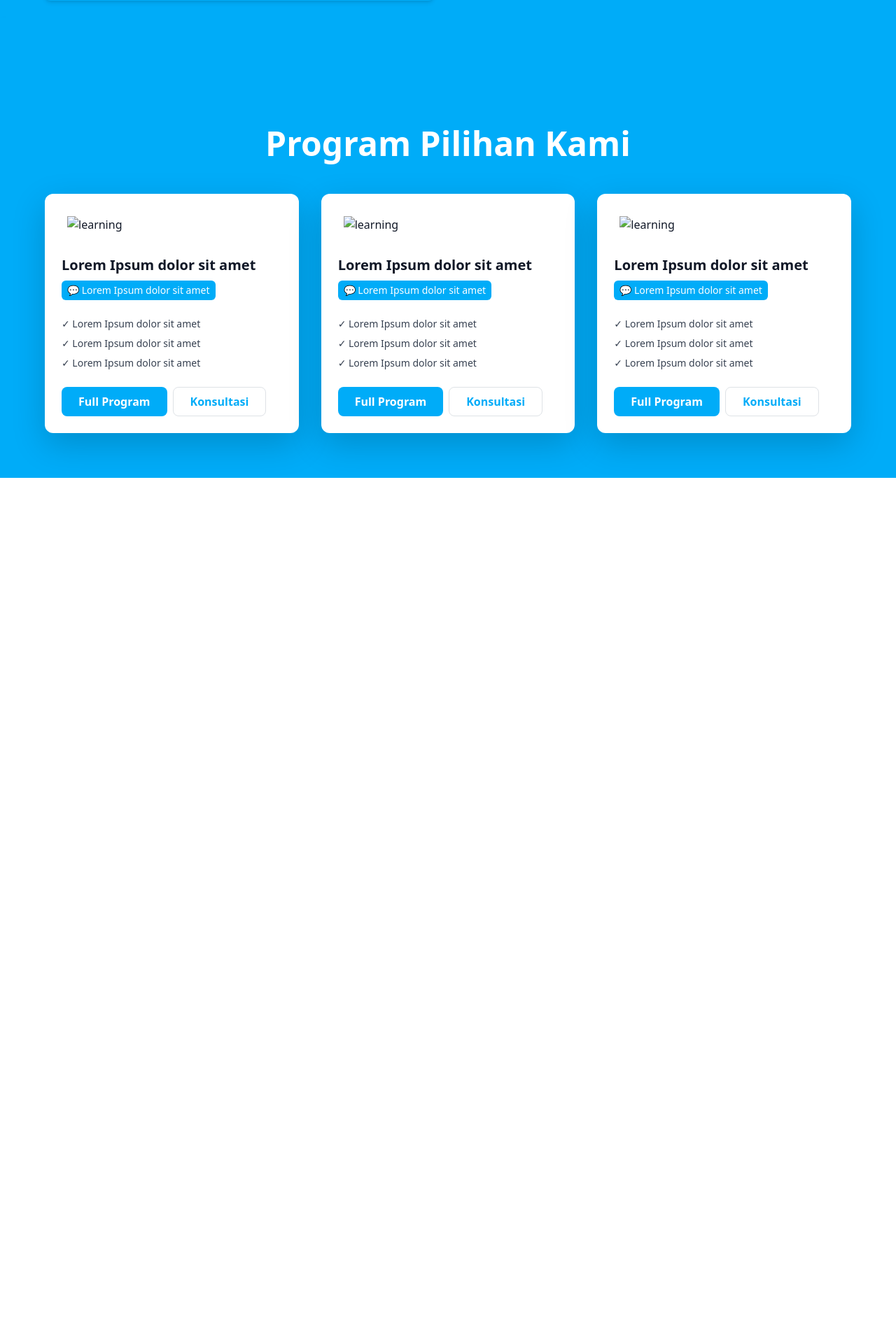
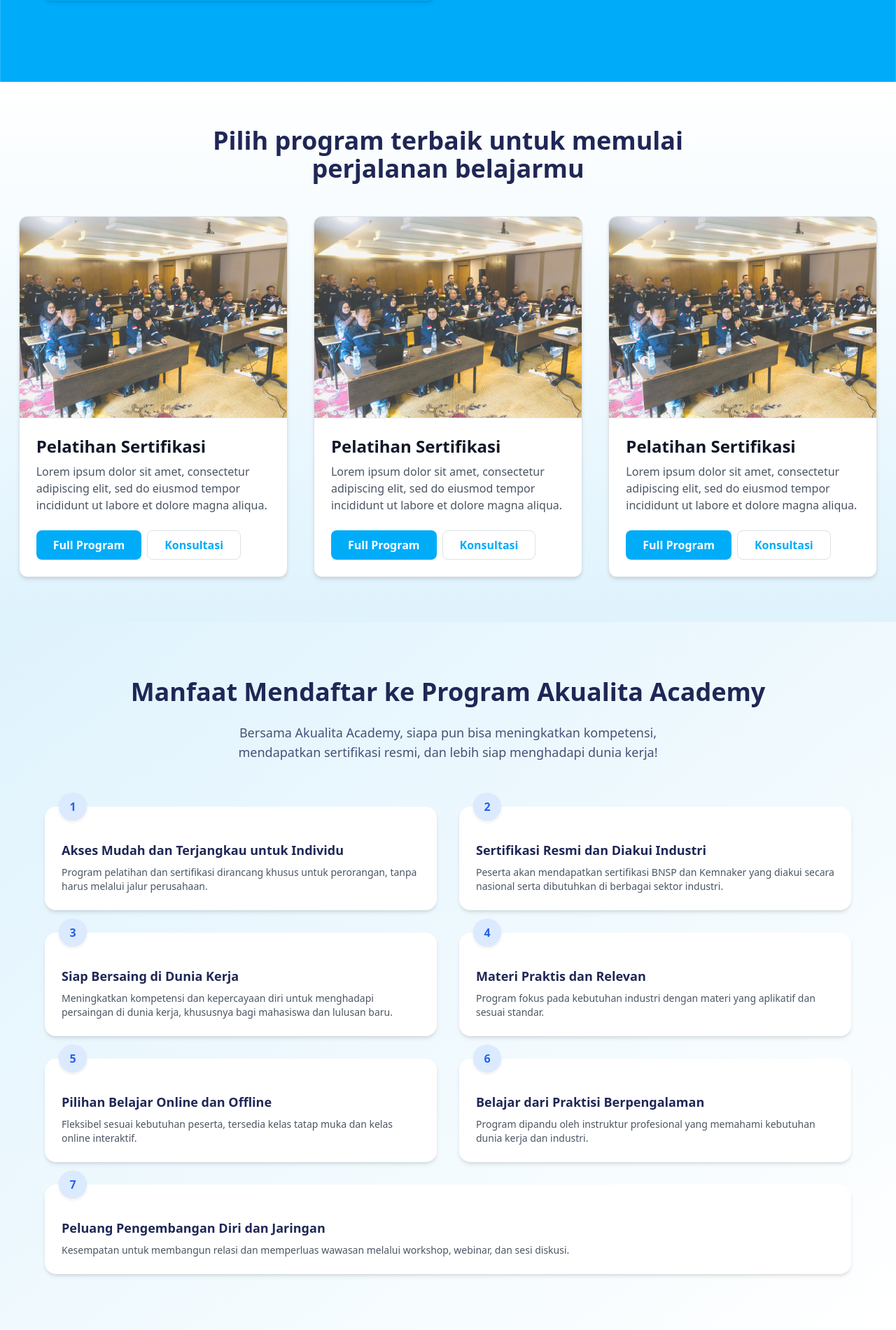
Before and after one commit to yogaacor/Akualita-academy, a Laravel app: page / in a window 1280 px wide. Shown: the part 771-2672 px from the top of the page at 70% size. Before the commit the page ends 1454 px from the top, so only its background shows below. Run offline with Laravel 12, Linux system fonts and the light colour scheme; some libraries are stand-ins or nearby versions.

Commit message:
update navbar & home

```diff
--- a/resources/views/includes/navbar.blade.php
+++ b/resources/views/includes/navbar.blade.php
@@ -10,16 +10,16 @@
       <span class=" text-base">Program</span>
     </li>
     <li class="cursor-pointer hover:text-[#00ACF8] transition duration-300">
-      <span class=" text-base">Kenapa AKUALITA ACADEMY?</span>
+      <span class=" text-base">Tentang Akualita Academy</span>
     </li>
     <li class="cursor-pointer hover:text-[#00ACF8] transition duration-300">
-      <span class=" text-base">Industry</span>
+      <span class=" text-base">Industri</span>
     </li>
     <li class="cursor-pointer hover:text-[#00ACF8] transition duration-300">
-      <span class=" text-base">Community</span>
+      <span class=" text-base">Komunitas</span>
     </li>
     <button class="border-2 border-[#00ACF8] text-[#00ACF8] text-base px-4 py-1.5 rounded-md hover:bg-[#00ACF8] hover:shadow-md hover:text-white transition duration-300">
-      Free Course
+      Kursus Gratis
     </button>
   </ul>
 </nav>
--- a/resources/views/pages/home.blade.php
+++ b/resources/views/pages/home.blade.php
@@ -1,11 +1,9 @@
 @extends('layout.app')
-
-@section('title', 'Akualita Academy - Main')
-
+@section('title', 'Akualita Academy - About')
 @section('content')
 
 <!-- Bagian 1 halaman utama -->
-<section class="w-full min-h-screen text-white pt-14 pb-10 px-6 md:px-16" style="background-image: url('{{ asset('storage/Bg/bg-utama-2.png') }}'); background-size: cover; background-position: center;">
+<section class="w-full min-h-screen text-white pt-14 pb-10 px-6 md:px-16" style="background-image: url('{{ asset('storage/Bg/bg-utama-9-2.png') }}'); background-size: cover; background-position: center;">
   <div class="grid grid-cols-1 md:grid-cols-2 gap-10 items-center max-w-7xl mx-auto w-full">
 
     <!-- Kiri: Teks -->
@@ -37,29 +35,28 @@
 
 
 <!-- Bagian 2 halaman utama -->
-<section class="bg-[#00ACF8] py-16 px-6 md:px-16">
-  <h2 class="text-3xl md:text-5xl font-bold text-center mb-12 text-white">Program Pilihan Kami</h2>
+<section class=" pt-16 pb-16 bg-gradient-to-b from-white to-[#DFF3FD]">
+  <div class="max-w-7xl mx-auto px-4">
+    <h2 class="text-3xl md:text-4xl font-bold text-center mb-6 text-[#1F2756] pb-4">Pilih program terbaik untuk memulai <br> perjalanan belajarmu</h2>
+    {{-- <p class="justify-center text-center font-medium text-lg text-[#1F2756] mb-6">Mulai perjalanan belajarmu dengan program terbaik dari kami.</p> --}}
+    <div class="grid grid-cols-1 md:grid-cols-3 gap-8">
 
-  <div class="grid grid-cols-1 md:grid-cols-3 gap-8 max-w-7xl mx-auto">
+    <div class="max-w-sm mx-auto bg-white rounded-xl shadow-md overflow-hidden border">
+      <!-- Gambar dan Header -->
+      <div class="relative">
+        <img src="{{ asset('storage/main/Pelatihan sertifikasi.jpeg') }}" alt="Banner" class="w-full h-auto opacity-80 border-b">
+      </div>
 
-    <!-- Card 1 -->
-    <div class="bg-white shadow-lg rounded-xl p-6 flex flex-col justify-between">
-      <div>
-        <div class="flex items-center mb-4">
-          <div class=" p-2 rounded-md">
-            <img src="" alt="learning" />
-          </div>
-        </div>
-        <h3 class="text-xl font-bold text-gray-900 mb-2">Lorem Ipsum dolor sit amet</h3>
-        <span class="inline-block bg-[#00ACF8] text-white text-sm font-medium px-2 py-1 rounded mb-4">
-          💬 Lorem Ipsum dolor sit amet
-        </span>
-        <ul class="space-y-2 text-sm text-gray-700">
-          <li>✓ Lorem Ipsum dolor sit amet</li>
-          <li>✓ Lorem Ipsum dolor sit amet</li>
-          <li>✓ Lorem Ipsum dolor sit amet</li>
-        </ul>
-      </div>
+      <!-- Konten -->
+      <div class="p-4">
+        <h2 class="text-2xl font-bold text-gray-900 mb-2">
+          Pelatihan Sertifikasi
+        </h2>
+
+        <!-- Tanggal & Waktu -->
+        <p class="text-base text-gray-600 mb-4">Lorem ipsum dolor sit amet, consectetur adipiscing elit, sed do eiusmod tempor incididunt ut labore et dolore magna aliqua. </p>
+
+        <!-- Tombol -->
         <div class="mt-6">
           <div class="flex gap-2">
             <button class="bg-[#00ACF8] text-white px-4 py-2 rounded-lg font-semibold">Full Program</button>
@@ -67,25 +64,26 @@
           </div>
         </div>
       </div>
+    </div>
+
 
     <!-- Card 2 -->
-    <div class="bg-white shadow-lg rounded-xl p-6 flex flex-col justify-between">
-      <div>
-        <div class="flex items-center mb-4">
-          <div class=" p-2 rounded-md">
-            <img src="" alt="learning" />
+    <div class="max-w-sm mx-auto bg-white rounded-xl shadow-md overflow-hidden border">
+      <!-- Gambar dan Header -->
+      <div class="relative">
+        <img src="{{ asset('storage/main/Pelatihan sertifikasi.jpeg') }}" alt="Banner" class="w-full h-auto opacity-80 border-b">
       </div>
-        </div>
-        <h3 class="text-xl font-bold text-gray-900 mb-2">Lorem Ipsum dolor sit amet</h3>
-        <span class="inline-block bg-[#00ACF8] text-white text-sm font-medium px-2 py-1 rounded mb-4">
-          💬 Lorem Ipsum dolor sit amet
-        </span>
-        <ul class="space-y-2 text-sm text-gray-700">
-          <li>✓ Lorem Ipsum dolor sit amet</li>
-          <li>✓ Lorem Ipsum dolor sit amet</li>
-          <li>✓ Lorem Ipsum dolor sit amet</li>
-        </ul>
-      </div>
+
+      <!-- Konten -->
+      <div class="p-4">
+        <h2 class="text-2xl font-bold text-gray-900 mb-2">
+          Pelatihan Sertifikasi
+        </h2>
+
+        <!-- Tanggal & Waktu -->
+        <p class="text-base text-gray-600 mb-4">Lorem ipsum dolor sit amet, consectetur adipiscing elit, sed do eiusmod tempor incididunt ut labore et dolore magna aliqua. </p>
+
+        <!-- Tombol -->
         <div class="mt-6">
           <div class="flex gap-2">
             <button class="bg-[#00ACF8] text-white px-4 py-2 rounded-lg font-semibold">Full Program</button>
@@ -93,25 +91,25 @@
           </div>
         </div>
       </div>
+    </div>
 
     <!-- Card 3 -->
-    <div class="bg-white shadow-lg rounded-xl p-6 flex flex-col justify-between">
-      <div>
-        <div class="flex items-center mb-4">
-          <div class=" p-2 rounded-md">
-            <img src="" alt="learning" />
+    <div class="max-w-sm mx-auto bg-white rounded-xl shadow-md overflow-hidden border">
+      <!-- Gambar dan Header -->
+      <div class="relative">
+        <img src="{{ asset('storage/main/Pelatihan sertifikasi.jpeg') }}" alt="Banner" class="w-full h-auto opacity-80 border-b">
       </div>
-        </div>
-        <h3 class="text-xl font-bold text-gray-900 mb-2">Lorem Ipsum dolor sit amet</h3>
-        <span class="inline-block bg-[#00ACF8] text-white text-sm font-medium px-2 py-1 rounded mb-4">
-          💬 Lorem Ipsum dolor sit amet
-        </span>
-        <ul class="space-y-2 text-sm text-gray-700">
-          <li>✓ Lorem Ipsum dolor sit amet</li>
-          <li>✓ Lorem Ipsum dolor sit amet</li>
-          <li>✓ Lorem Ipsum dolor sit amet</li>
-        </ul>
-      </div>
+
+      <!-- Konten -->
+      <div class="p-4">
+        <h2 class="text-2xl font-bold text-gray-900 mb-2">
+          Pelatihan Sertifikasi
+        </h2>
+
+        <!-- Tanggal & Waktu -->
+        <p class="text-base text-gray-600 mb-4">Lorem ipsum dolor sit amet, consectetur adipiscing elit, sed do eiusmod tempor incididunt ut labore et dolore magna aliqua. </p>
+
+        <!-- Tombol -->
         <div class="mt-6">
           <div class="flex gap-2">
             <button class="bg-[#00ACF8] text-white px-4 py-2 rounded-lg font-semibold">Full Program</button>
@@ -119,13 +117,97 @@
           </div>
         </div>
       </div>
+    </div>
 
+    </div>
   </div>
 </section>
 
+<section class="bg-gradient-to-br from-[#DFF3FD] to-white py-20 px-6 md:px-16">
+  <div class="max-w-7xl mx-auto text-[#1F2756]">
 
+    <!-- Heading -->
+    <h2 class="text-3xl md:text-4xl font-bold text-center mb-4">
+      Manfaat Mendaftar ke Program Akualita Academy
+    </h2>
+    <p class="text-center text-lg text-[#1F2756]/80 mb-16 max-w-2xl mx-auto">
+      Bersama Akualita Academy, siapa pun bisa meningkatkan kompetensi, mendapatkan sertifikasi resmi, dan lebih siap menghadapi dunia kerja!
+    </p>
 
+    <!-- Grid Benefit Items -->
+    <div class="grid md:grid-cols-2 gap-8">
+      <!-- Reusable Item Card -->
+      <div class="group relative bg-white p-6 rounded-2xl shadow-md hover:shadow-xl transition transform hover:-translate-y-1">
+        <div class="absolute -top-5 left-5 w-10 h-10 bg-blue-100 text-blue-600 font-bold rounded-full flex items-center justify-center shadow-sm">
+          1
+        </div>
+        <h3 class="text-lg font-semibold mb-2 pt-4">Akses Mudah dan Terjangkau untuk Individu</h3>
+        <p class="text-gray-600 text-sm">
+          Program pelatihan dan sertifikasi dirancang khusus untuk perorangan, tanpa harus melalui jalur perusahaan.
+        </p>
+      </div>
 
+      <div class="group relative bg-white p-6 rounded-2xl shadow-md hover:shadow-xl transition transform hover:-translate-y-1">
+        <div class="absolute -top-5 left-5 w-10 h-10 bg-blue-100 text-blue-600 font-bold rounded-full flex items-center justify-center shadow-sm">
+          2
+        </div>
+        <h3 class="text-lg font-semibold mb-2 pt-4">Sertifikasi Resmi dan Diakui Industri</h3>
+        <p class="text-gray-600 text-sm">
+          Peserta akan mendapatkan sertifikasi BNSP dan Kemnaker yang diakui secara nasional serta dibutuhkan di berbagai sektor industri.
+        </p>
+      </div>
 
+      <div class="group relative bg-white p-6 rounded-2xl shadow-md hover:shadow-xl transition transform hover:-translate-y-1">
+        <div class="absolute -top-5 left-5 w-10 h-10 bg-blue-100 text-blue-600 font-bold rounded-full flex items-center justify-center shadow-sm">
+          3
+        </div>
+        <h3 class="text-lg font-semibold mb-2 pt-4">Siap Bersaing di Dunia Kerja</h3>
+        <p class="text-gray-600 text-sm">
+          Meningkatkan kompetensi dan kepercayaan diri untuk menghadapi persaingan di dunia kerja, khususnya bagi mahasiswa dan lulusan baru.
+        </p>
+      </div>
+
+      <div class="group relative bg-white p-6 rounded-2xl shadow-md hover:shadow-xl transition transform hover:-translate-y-1">
+        <div class="absolute -top-5 left-5 w-10 h-10 bg-blue-100 text-blue-600 font-bold rounded-full flex items-center justify-center shadow-sm">
+          4
+        </div>
+        <h3 class="text-lg font-semibold mb-2 pt-4">Materi Praktis dan Relevan</h3>
+        <p class="text-gray-600 text-sm">
+          Program fokus pada kebutuhan industri dengan materi yang aplikatif dan sesuai standar.
+        </p>
+      </div>
+
+      <div class="group relative bg-white p-6 rounded-2xl shadow-md hover:shadow-xl transition transform hover:-translate-y-1">
+        <div class="absolute -top-5 left-5 w-10 h-10 bg-blue-100 text-blue-600 font-bold rounded-full flex items-center justify-center shadow-sm">
+          5
+        </div>
+        <h3 class="text-lg font-semibold mb-2 pt-4">Pilihan Belajar Online dan Offline</h3>
+        <p class="text-gray-600 text-sm">
+          Fleksibel sesuai kebutuhan peserta, tersedia kelas tatap muka dan kelas online interaktif.
+        </p>
+      </div>
+
+      <div class="group relative bg-white p-6 rounded-2xl shadow-md hover:shadow-xl transition transform hover:-translate-y-1">
+        <div class="absolute -top-5 left-5 w-10 h-10 bg-blue-100 text-blue-600 font-bold rounded-full flex items-center justify-center shadow-sm">
+          6
+        </div>
+        <h3 class="text-lg font-semibold mb-2 pt-4">Belajar dari Praktisi Berpengalaman</h3>
+        <p class="text-gray-600 text-sm">
+          Program dipandu oleh instruktur profesional yang memahami kebutuhan dunia kerja dan industri.
+        </p>
+      </div>
+
+      <div class="group relative bg-white p-6 rounded-2xl shadow-md hover:shadow-xl transition transform hover:-translate-y-1 md:col-span-2">
+        <div class="absolute -top-5 left-5 w-10 h-10 bg-blue-100 text-blue-600 font-bold rounded-full flex items-center justify-center shadow-sm">
+          7
+        </div>
+        <h3 class="text-lg font-semibold mb-2 pt-4">Peluang Pengembangan Diri dan Jaringan</h3>
+        <p class="text-gray-600 text-sm">
+          Kesempatan untuk membangun relasi dan memperluas wawasan melalui workshop, webinar, dan sesi diskusi.
+        </p>
+      </div>
+    </div>
+  </div>
+</section>
 
 @endsection
```
Also changed, not shown: resources/views/pages/about.blade.php (deleted, +0 -222 lines). Lines whose indentation alone changed are shown as unchanged.
